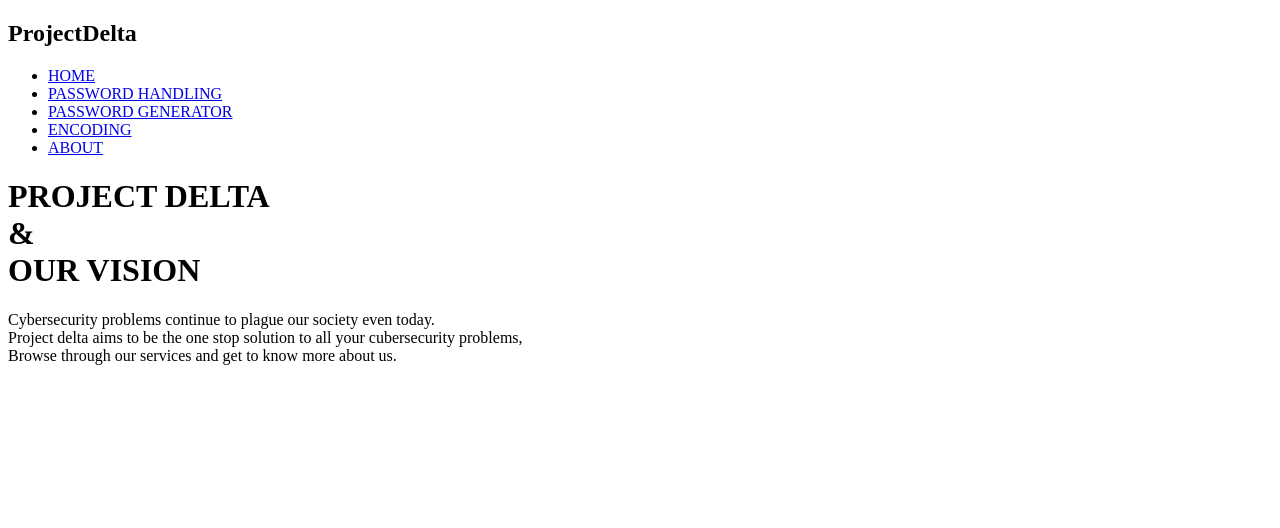
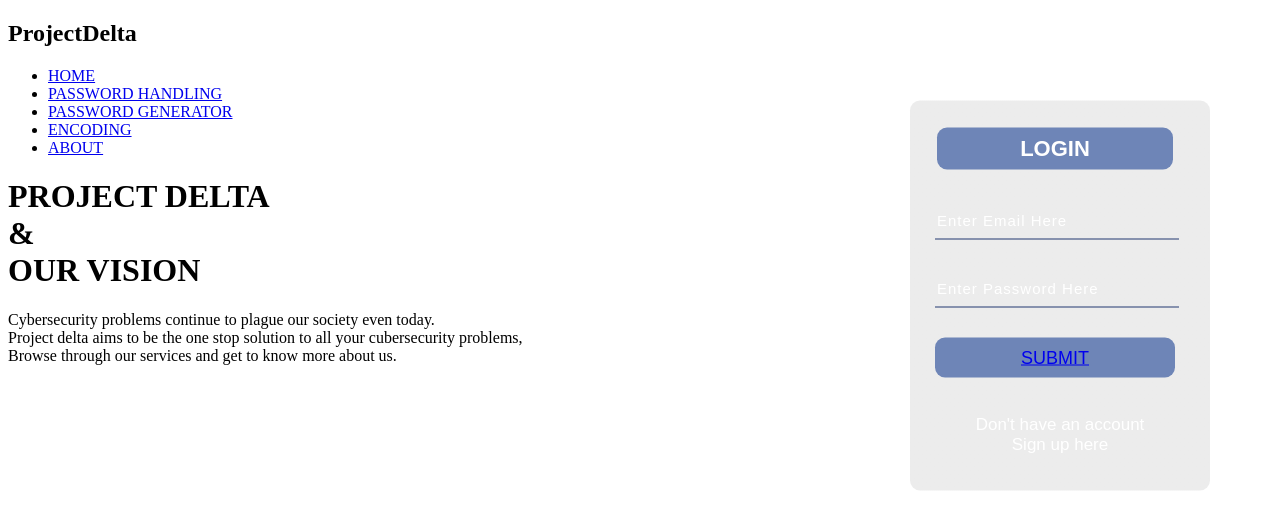
Before and after one commit to anveshmuppeda/project_delta, a plain HTML site: page delta/index.html in a window 1280 px wide. Drawn offline with Linux system fonts and the light colour scheme.

Commit message:
Update index.html

```diff
--- a/delta/index.html
+++ b/delta/index.html
@@ -25,6 +25,14 @@
               <br> Browse through our services and get to know
               more about us.</p>
             </div>
+        <div class="form">
+                  <h2>LOGIN</h2>
+                  <input type="email" name="email" placeholder="Enter Email Here">
+                  <input type="password" name="" placeholder="Enter Password Here">
+                  <button class="btnn"><a href="#">SUBMIT</a></button><br>
+                  <p class="link">Don't have an account<br>
+                  <a href="#">Sign up </a> here</a></p>
+         </div>
 
         </div>
             </div>
```
